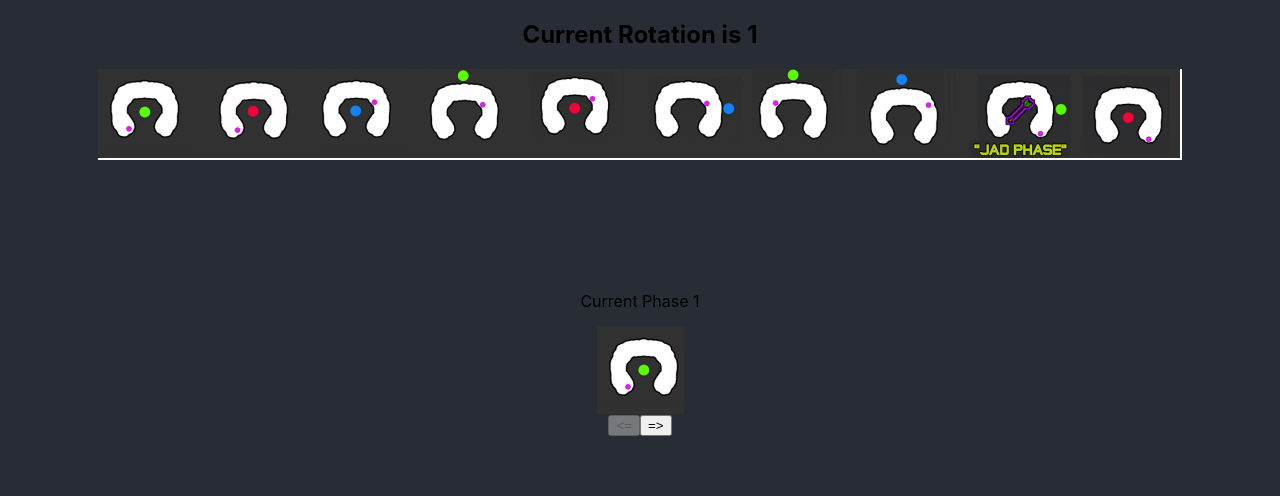
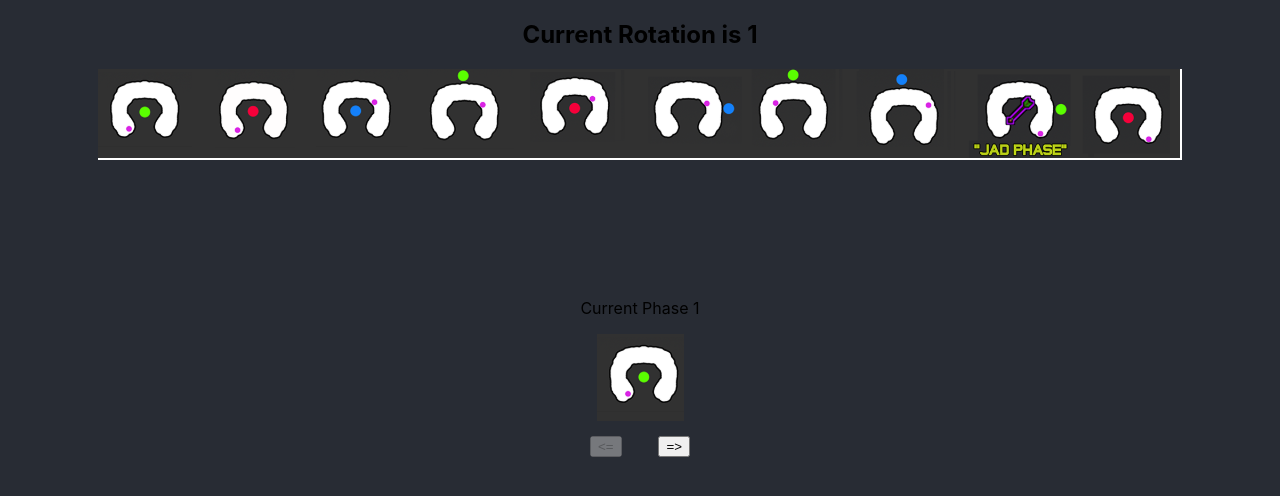
Before and after one commit to anthonySchafrik/zulah-helper, a React (Create React App) app: page / in a window 1280 px wide. Shown: the top 496 px of the page. Built offline with nearby package versions, Linux system fonts and the light colour scheme.

Commit message:
MVP reached i think

```diff
--- a/src/areas/Zulrah/components/PhaseContainer.tsx
+++ b/src/areas/Zulrah/components/PhaseContainer.tsx
@@ -5,9 +5,9 @@ import { phases } from '../utils';
 interface Props {
   currentPhase: number;
   currentRotation: number;
+  shouldRest: boolean;
   handlePhaseChange: (key: string, mathType: string) => void;
   handleRotationChange: (rotation: number, reset?: boolean) => void;
-  shouldRest: boolean;
 }
 
 interface State {
@@ -82,8 +82,7 @@ const PhaseContainer = ({
   const handlePhaseUpdate = (key: string, mathType: string) => () => {
     if (mathType === 'mines' && currentPhase - 1 === 1) {
       dispatch({
-        type: UPDATE_ACTION,
-        payload: { img2: false, img3: false, img4: false },
+        type: RESET,
       });
     }
 
@@ -103,16 +102,20 @@ const PhaseContainer = ({
     if (currentPhase === 2) {
       if (imgNumber === 1) {
         dispatch({
-          type: UPDATE_ACTION,
-          payload: { img2: false, img3: false, img4: false },
+          type: RESET,
+        });
+      }
+
+      if (imgNumber === 3 || imgNumber === 4) {
+        dispatch({
+          type: RESET,
         });
       }
     }
 
     if (currentPhase === 4) {
       dispatch({
-        type: UPDATE_ACTION,
-        payload: { img2: false, img3: false, img4: false },
+        type: RESET,
       });
     }
   };
@@ -163,7 +166,14 @@ const PhaseContainer = ({
           />
         )}
       </div>
-      <div>
+      <div
+        style={{
+          marginTop: 15,
+          width: 100,
+          display: 'flex',
+          justifyContent: 'space-between',
+        }}
+      >
         <button
           disabled={currentPhase === 1 ? true : false}
           onClick={handlePhaseUpdate('currentPhase', 'mines')}
--- a/src/areas/Zulrah/components/RotationComponent.tsx
+++ b/src/areas/Zulrah/components/RotationComponent.tsx
@@ -9,6 +9,8 @@ interface Props {
 const RotationComponent = ({ currentRotation }: Props) => {
   const [fullRotationToggle, setFullRotationToggle] = useState(false);
 
+  const handleToggle = () => setFullRotationToggle(!fullRotationToggle);
+
   return (
     <div
       style={{
@@ -17,14 +19,11 @@ const RotationComponent = ({ currentRotation }: Props) => {
         flexDirection: 'column',
       }}
     >
-      <h2
-        style={{ cursor: 'pointer' }}
-        onClick={() => setFullRotationToggle(!fullRotationToggle)}
-      >
+      <h2 style={{ cursor: 'pointer' }} onClick={handleToggle}>
         Current Rotation is {currentRotation}
       </h2>
       <div
-        onClick={() => setFullRotationToggle(!fullRotationToggle)}
+        onClick={handleToggle}
         style={{ display: fullRotationToggle ? 'none' : 'block' }}
       >
         <img src={rotations[currentRotation]} alt="current rotation" />
```
